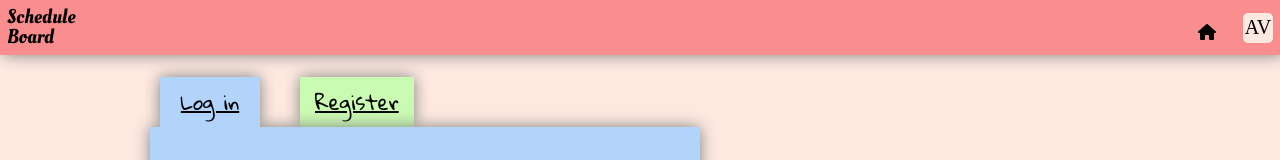
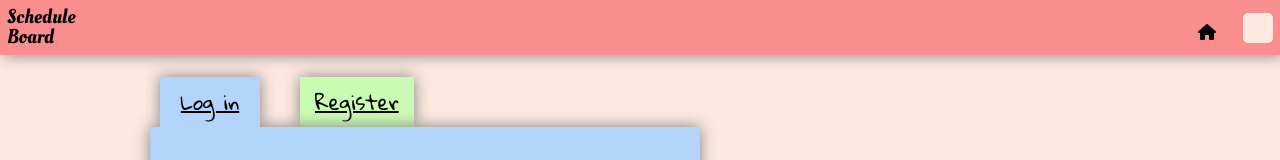
Before and after one commit to AdrianValladaresDiaz/ScheduleBoard-Front, a Next.js app: page /login in a window 1280 px wide. Shown: the top 160 px of the page. Built offline with nearby package versions, Linux system fonts and the light colour scheme; a web font is replaced by a local one.

Commit message:
added username to nav bar

```diff
--- a/components/NavigationBar/NavigationBar.tsx
+++ b/components/NavigationBar/NavigationBar.tsx
@@ -5,6 +5,9 @@ import Avatar from "../Avatar/Avatar";
 import Link from "next/link";
 import { FontAwesomeIcon } from "@fortawesome/react-fontawesome";
 import { faHouse } from "@fortawesome/free-solid-svg-icons";
+import { useSelector, useStore } from "react-redux";
+import store, { RootState } from "../../redux/store";
+import { UserInfo } from "../../interfaces";
 
 const StyledLogo = styled.p`
   font-size: ${textSizes.medium};
@@ -47,6 +50,9 @@ const LinkList = styled.ul`
 `;
 
 const NavigationBar = (): JSX.Element => {
+  const user = useSelector<RootState>((state) => state.userInfo) as UserInfo;
+  console.log(user);
+
   return (
     <StyledNav>
       <StyledLogo>Schedule Board </StyledLogo>
@@ -56,7 +62,9 @@ const NavigationBar = (): JSX.Element => {
             <FontAwesomeIcon icon={faHouse} />
           </a>
         </Link>
-        <Avatar letters="AV" />
+        <Avatar
+          letters={user.name ? `${user.name[0]}${user.surname[0]}` : ""}
+        />
       </LinkList>
     </StyledNav>
   );
--- a/redux/reducers/index.ts
+++ b/redux/reducers/index.ts
@@ -1,10 +1,12 @@
 import { combineReducers } from "redux";
 import projectReducer from "./projectReducer";
 import userProjectsReducer from "./userProjectsReducer";
+import userReducer from "./userReducer";
 
 const rootReducer = combineReducers({
   project: projectReducer,
   userProjects: userProjectsReducer,
+  userInfo: userReducer,
 });
 
 export default rootReducer;
```
